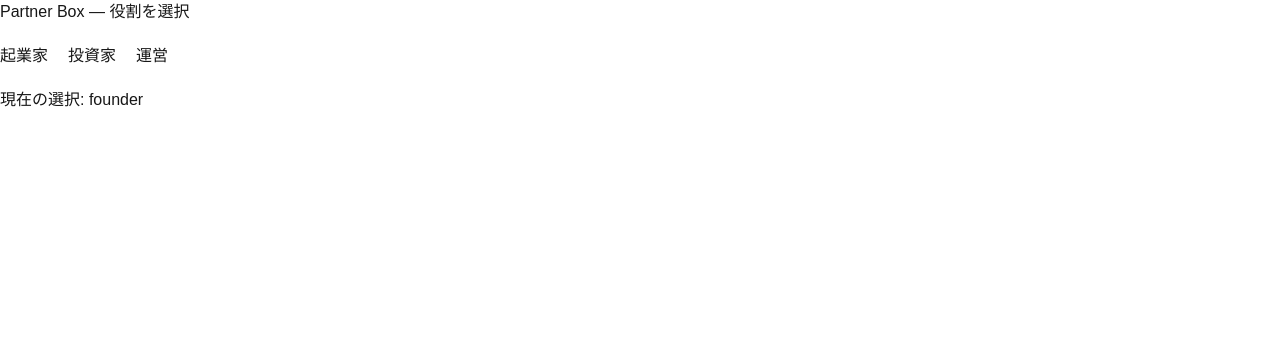
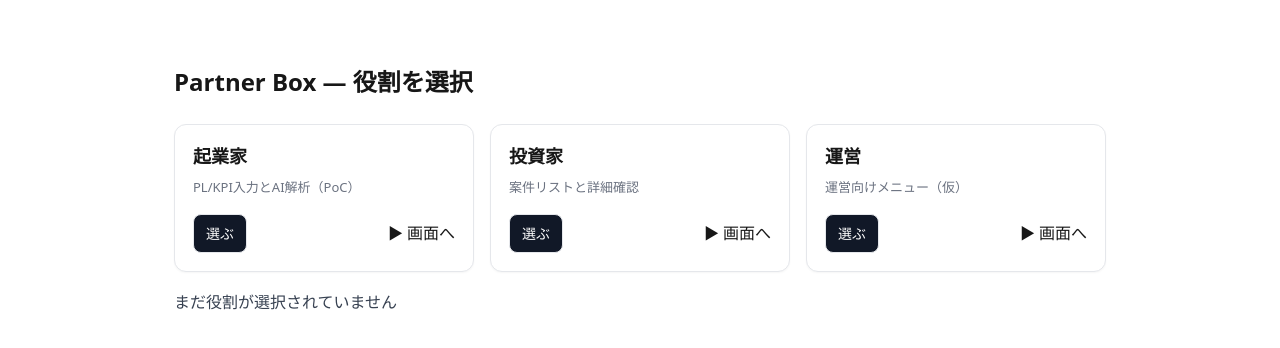
Before and after one commit to satoru-boop/partnerbox-poc-v2, a Next.js app: page / in a window 1280 px wide. Shown: the top 348 px of the page. Built offline with nearby package versions, Linux system fonts and the light colour scheme.

Commit message:
Update PageClient.tsx

```diff
--- a/app/PageClient.tsx
+++ b/app/PageClient.tsx
@@ -1,21 +1,71 @@
-'use client';
+"use client"
 
-import React, { useState } from 'react';
+import { useEffect, useState } from "react"
+import Link from "next/link"
 
-type Role = 'founder' | 'investor' | 'admin';
+type Role = "founder" | "investor" | "ops"
+
+const ROLES: { key: Role; label: string; href: string; desc: string }[] = [
+  { key: "founder",  label: "起業家", label: "起業家", href: "/founder",  desc: "PL/KPI入力とAI解析（PoC）" },
+  { key: "investor", label: "投資家", href: "/investor", desc: "案件リストと詳細確認" },
+  { key: "ops",      label: "運営",   href: "/ops",      desc: "運営向けメニュー（仮）" },
+]
 
 export default function PageClient() {
-  const [role, setRole] = useState<Role>('founder');
+  const [selected, setSelected] = useState<Role | null>(null)
+
+  useEffect(() => {
+    const v = localStorage.getItem("pb-role") as Role | null
+    if (v) setSelected(v)
+  }, [])
+
+  const onChoose = (r: Role) => {
+    setSelected(r)
+    localStorage.setItem("pb-role", r)
+  }
+
+  const S = {
+    wrap: { maxWidth: 980, margin: "40px auto", padding: "24px", fontFamily: "system-ui, -apple-system, Segoe UI, Roboto, Helvetica, Arial, sans-serif" },
+    h1:   { fontSize: 24, fontWeight: 700, marginBottom: 24 },
+    grid: { display: "grid", gridTemplateColumns: "repeat(auto-fit, minmax(260px, 1fr))", gap: 16 },
+    card: { border: "1px solid #e5e7eb", borderRadius: 12, padding: 18, background: "#fff", boxShadow: "0 1px 2px rgba(0,0,0,.04)" },
+    ttl:  { fontSize: 18, fontWeight: 700, marginBottom: 8 },
+    desc: { color: "#6b7280", fontSize: 13, marginBottom: 16 },
+    row:  { display: "flex", gap: 8, alignItems: "center", justifyContent: "space-between" },
+    btn:  { padding: "8px 12px", borderRadius: 8, border: "1px solid #e5e7eb", background: "#111827", color: "#fff", fontSize: 14, cursor: "pointer" },
+    link: { textDecoration: "none" as const },
+    note: { marginTop: 18, color: "#374151" },
+    dot:  { width: 8, height: 8, borderRadius: 9999, background: "#10b981", display: "inline-block", marginRight: 6 },
+  }
 
   return (
-    <div>
-      <h1>Partner Box — 役割を選択</h1>
-      <div style={{ display: 'flex', gap: '20px', marginTop: '20px' }}>
-        <button onClick={() => setRole('founder')}>起業家</button>
-        <button onClick={() => setRole('investor')}>投資家</button>
-        <button onClick={() => setRole('admin')}>運営</button>
+    <div style={S.wrap}>
+      <h1 style={S.h1}>Partner Box — 役割を選択</h1>
+
+      <div style={S.grid}>
+        {ROLES.map((r) => (
+          <div key={r.key} style={S.card}>
+            <div style={S.ttl}>{r.label}</div>
+            <div style={S.desc}>{r.desc}</div>
+            <div style={S.row}>
+              <button style={S.btn} onClick={() => onChoose(r.key)}>選ぶ</button>
+              <Link href={r.href} style={S.link}>
+                ▶ 画面へ
+              </Link>
+            </div>
+          </div>
+        ))}
       </div>
-      <p style={{ marginTop: '20px' }}>現在の選択: {role}</p>
+
+      <div style={S.note}>
+        {selected ? (
+          <>
+            <span style={S.dot} /> 現在の選択: <strong>{selected}</strong>
+          </>
+        ) : (
+          "まだ役割が選択されていません"
+        )}
+      </div>
     </div>
-  );
+  )
 }
```
